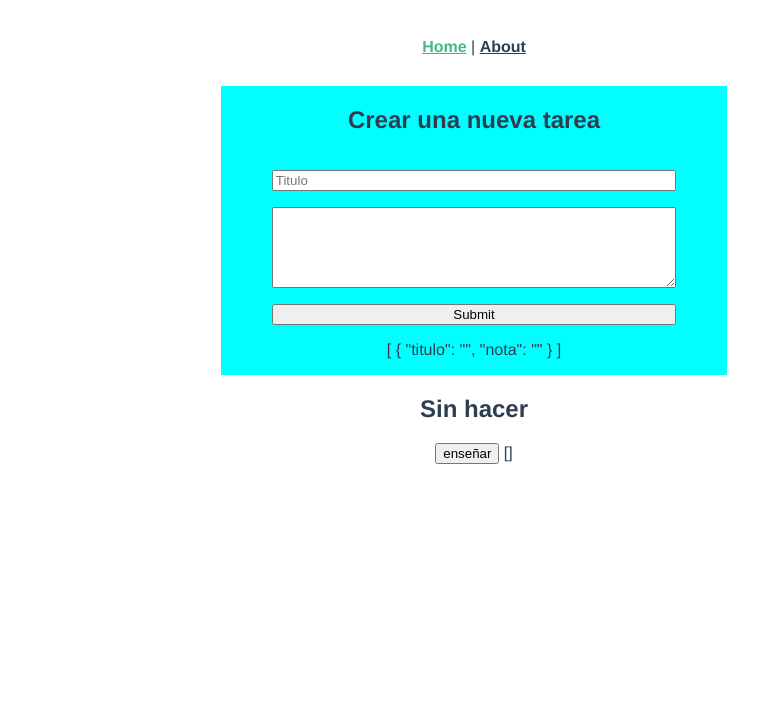
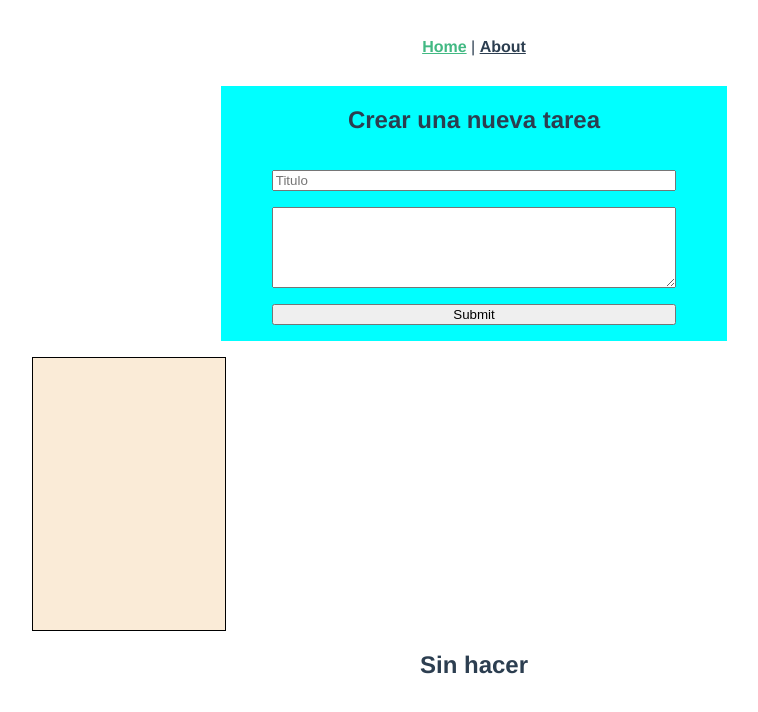
Before and after one commit to xabieria/todolist, a Vue app in the folder todolist/: page /#/ in a window 1280 px wide. Both pictures are taken after a click on the input 640 px from the left and 314 px from the top of the page. Shown: the top 712 px of the page, without its empty margins (166-924 px from the left). Built offline with nearby package versions, Linux system fonts and the light colour scheme.

Commit message:
sin emits

```diff
--- a/todolist/src/components/CrearComponent.vue
+++ b/todolist/src/components/CrearComponent.vue
@@ -7,7 +7,13 @@
             <input v-model="titulos" type="text" placeholder="Titulo">
             <textarea v-model="notas" name="" id="" cols="10" rows="5"></textarea>
             <input type="submit" @click="enviar">
-            {{ tituloNotas }}
+        </div>
+    </div>
+
+    <div class="sinHacer">
+        <div v-for="(tituloNota, index)  in tituloNotas" :key="index" class="notas" >
+            <h3>{{  tituloNota.titulo }}</h3>
+            <p>{{ tituloNota.nota}}</p>
         </div>
     </div>
 
@@ -16,7 +22,6 @@
 
 </template>
 <script setup>
-    import { emit } from 'process';
     import { ref } from 'vue';
 
     const titulos = ref("")
@@ -30,8 +35,6 @@
         })
         titulos.value = ""
         notas.value = ""
-        emit("tituloNotas", tituloNotas)
-        console.log(tituloNotas.value)
     }
 
 
@@ -46,6 +49,7 @@
         width: 40%;
         margin: 0 auto;
         justify-content: center;
+        margin-bottom: 1rem;
     }
     .formulario{
         display: flex;
@@ -56,8 +60,20 @@
         gap: 1rem;
 
     }
-    #nota{
 
+    .sinHacer{
+        display: flex;
+        flex-wrap: wrap;
+        gap:1rem;
+        width: 70%;
+        margin:0 auto
+    }
+
+    .notas{
+        border: 1px solid black;
+        background-color: antiquewhite;
+        width: 12rem;
+        height: 17rem;
     }
 
 </style>
--- a/todolist/src/views/HomeView.vue
+++ b/todolist/src/views/HomeView.vue
@@ -1,9 +1,9 @@
 <template>
   <div class="home">
-    <CrearComponent @tituloNotas = "tituloNotas"/>
+    <CrearComponent/>
     <SinHacer/>
-    <button @click="enseñar">enseñar</button>
-    {{ tituloNotas }}
+
+
   </div>
 </template>
 
```
